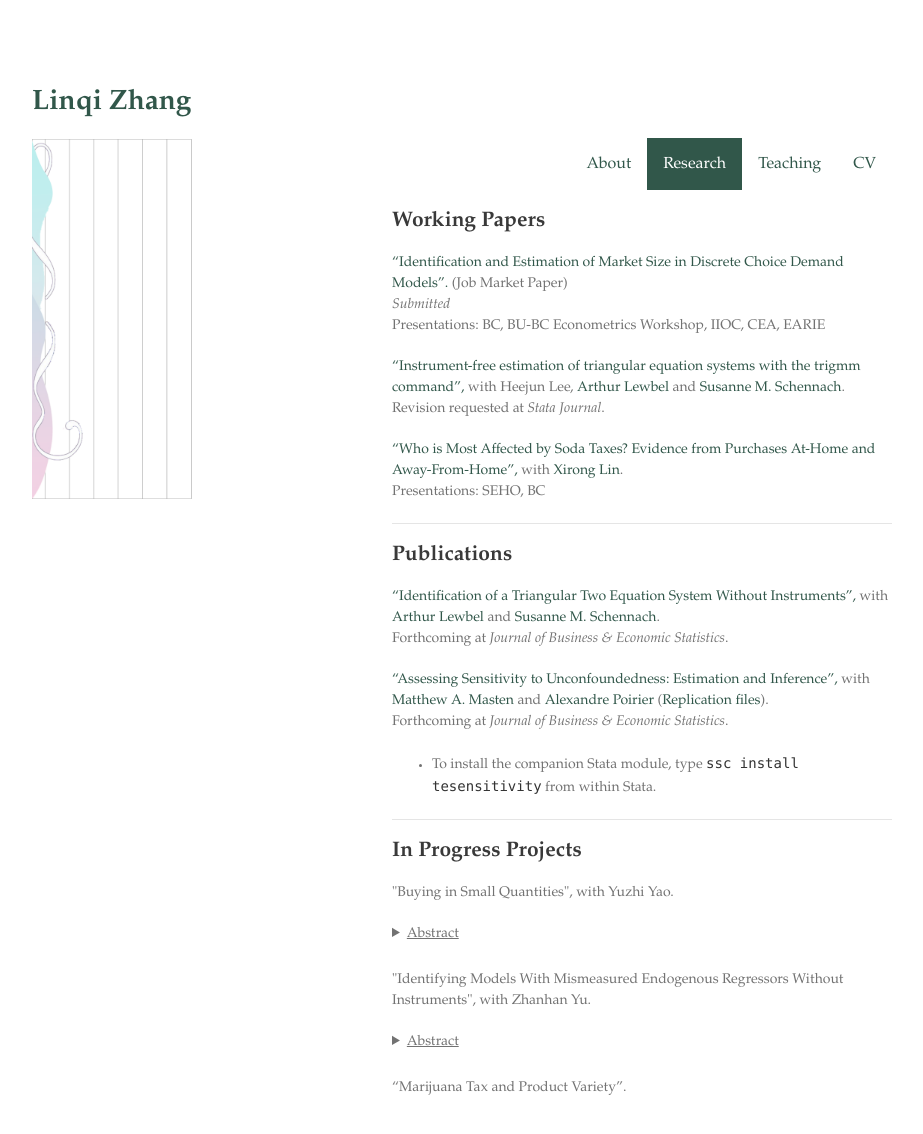
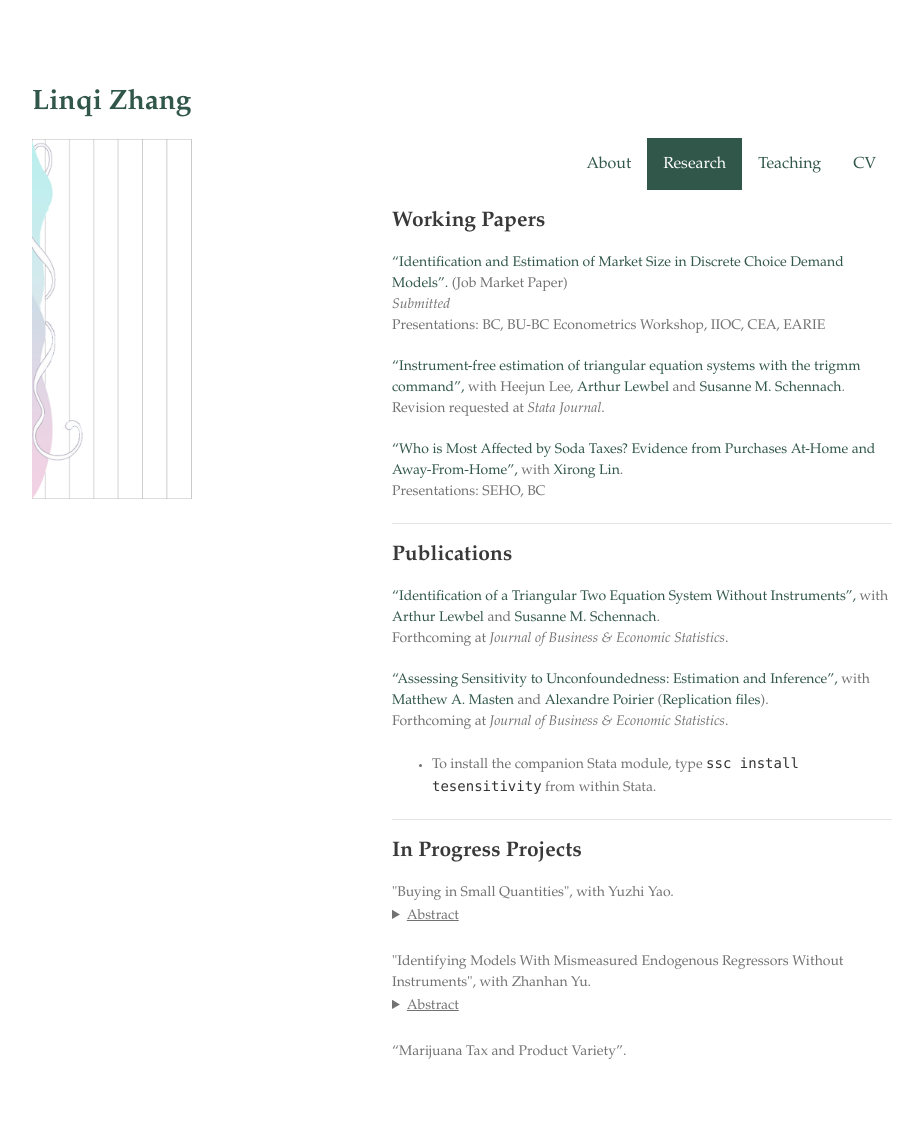
Before and after one commit to zhanglinqi/zhanglinqi.github.io, a Jekyll site: the page built from research.md, in a window 1280 px wide and 1169 px high. Shown: the top 1134 px of the window, without its empty margins (178-1101 px from the left). Built offline with Jekyll 4.4.1, drawn with Linux system fonts in a browser that asks for light colours; our own code applies the rules of GitHub Pages for plain Markdown files.

Commit message:
update margin

```diff
--- a/research.md
+++ b/research.md
@@ -31,13 +31,13 @@ Forthcoming at *Journal of Business & Economic Statistics*.
 
 ## In Progress Projects
 
-<p>"Buying in Small Quantities", with Yuzhi Yao.
+<p style="margin: 0px 0px 2px;">"Buying in Small Quantities", with Yuzhi Yao.
 <details>
-	<summary><u>Abstract</u></summary>
+<summary><u>Abstract</u></summary>
 Dollar stores feature products sold in small sizes, which are not necessarily cheaper in terms of unit price. The behavior of purchasing in smaller quantities, especially among low-income consumers, is puzzling given the quantity discount associated with bulk-buying. To unravel this phenomenon, we develop a structural model to disentangle potential explanations: limited access due to lack of transportation, liquidity constraints, and storage costs.
 </details></p>
 
-<p>
+<p style="margin: 0px 0px 2px;">
 "Identifying Models With Mismeasured Endogenous Regressors Without Instruments", with Zhanhan Yu.
 <details>
 	<summary><u>Abstract</u></summary>
```
